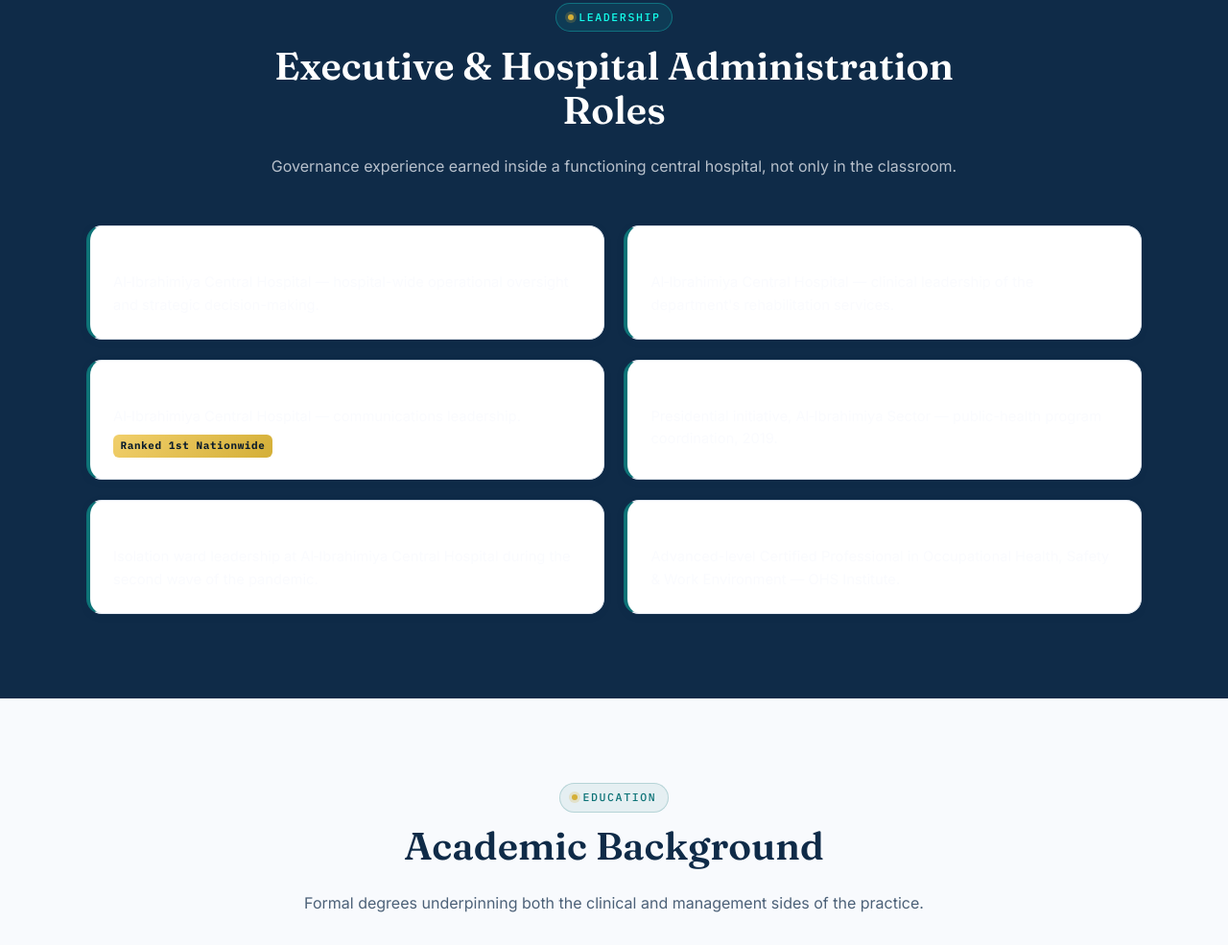
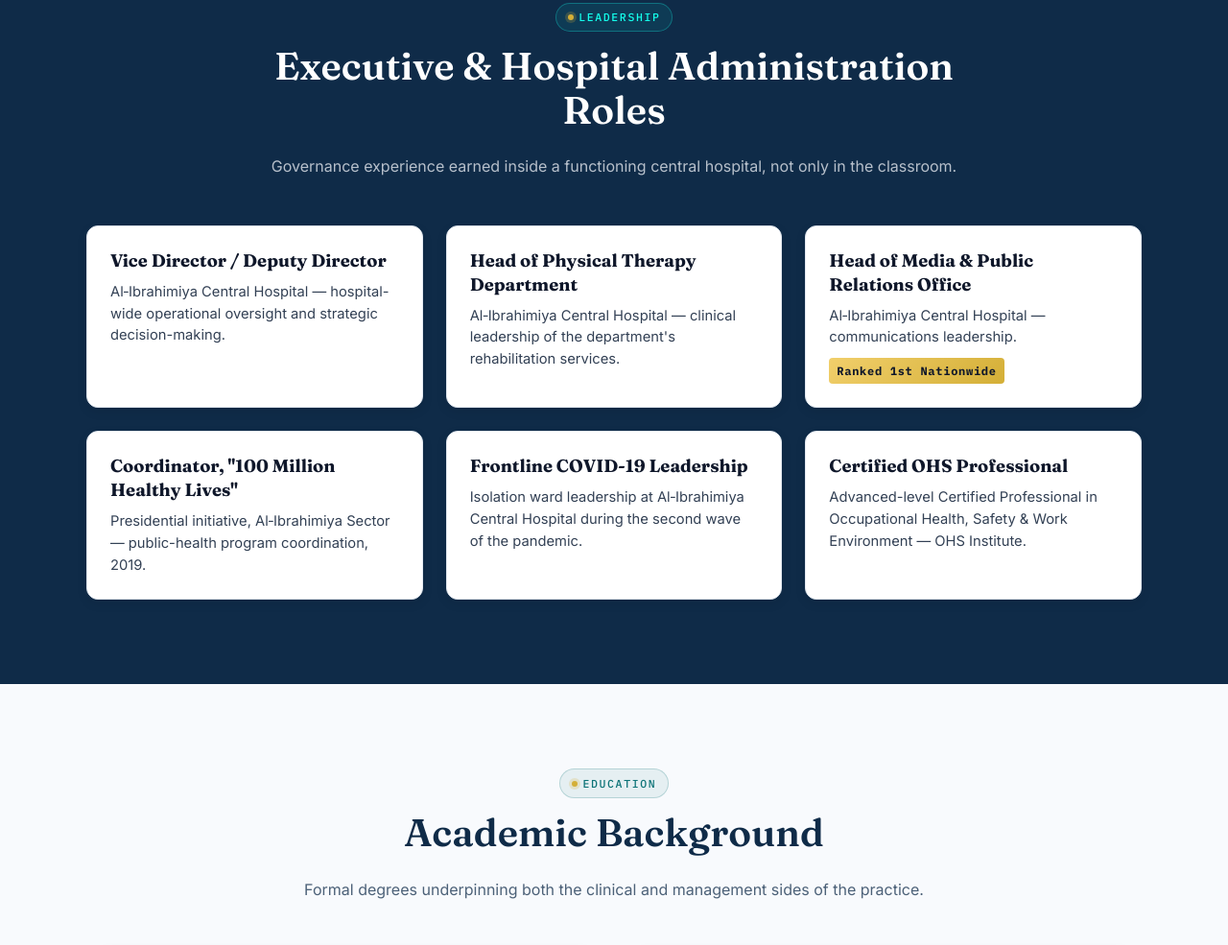
Before and after one commit to IbthalAhmed161/dr-rehab-portfolio, a plain HTML site: page about.html in a window 1280 px wide. Shown: the part 3170-4155 px from the top of the page at 96% size. Drawn offline with Linux system fonts and the light colour scheme.

Commit message:
Update about.html

```diff
--- a/about.html
+++ b/about.html
@@ -10,6 +10,65 @@
 <link rel="preconnect" href="https://fonts.gstatic.com" crossorigin>
 <link href="https://fonts.googleapis.com/css2?family=Fraunces:wght@500;600;700&amp;family=Inter:wght@400;500;600;700&amp;family=IBM+Plex+Mono:wght@500;700&amp;display=swap" rel="stylesheet">
 <link rel="stylesheet" href="assets/css/style.css">
+<style>
+  /* إصلاح النصوص البيضاء داخل كروت الإدارة والقيادة */
+  .role-grid {
+    display: grid !important;
+    grid-template-columns: 1fr !important;
+    gap: 1.25rem !important;
+    margin-top: 2rem !important;
+  }
+  @media (min-width: 640px) {
+    .role-grid {
+      grid-template-columns: repeat(2, 1fr) !important;
+      gap: 1.5rem !important;
+    }
+  }
+  @media (min-width: 1024px) {
+    .role-grid {
+      grid-template-columns: repeat(3, 1fr) !important;
+    }
+  }
+
+  .role-card {
+    background-color: #ffffff !important;
+    border-radius: 12px !important;
+    padding: 1.5rem !important;
+    box-shadow: 0 4px 12px rgba(0, 0, 0, 0.08) !important;
+    border: 1px solid #e2e8f0 !important;
+    display: flex !important;
+    flex-direction: column !important;
+    justify-content: flex-start !important;
+    position: relative !important;
+  }
+
+  .role-card h3 {
+    color: #0f172a !important;
+    font-size: 1.15rem !important;
+    font-weight: 700 !important;
+    margin-bottom: 0.5rem !important;
+    line-height: 1.35 !important;
+  }
+
+  .role-card p {
+    color: #334155 !important;
+    font-size: 0.92rem !important;
+    line-height: 1.55 !important;
+    margin: 0 !important;
+  }
+
+  .tag-honor {
+    display: inline-block !important;
+    background-color: #d4af37 !important;
+    color: #0f172a !important;
+    font-size: 0.75rem !important;
+    font-weight: 700 !important;
+    padding: 4px 8px !important;
+    border-radius: 4px !important;
+    margin-top: 10px !important;
+    width: fit-content !important;
+  }
+</style>
 </head>
 <body>
 <a href="#main" class="skip-link">Skip to content</a>
```
